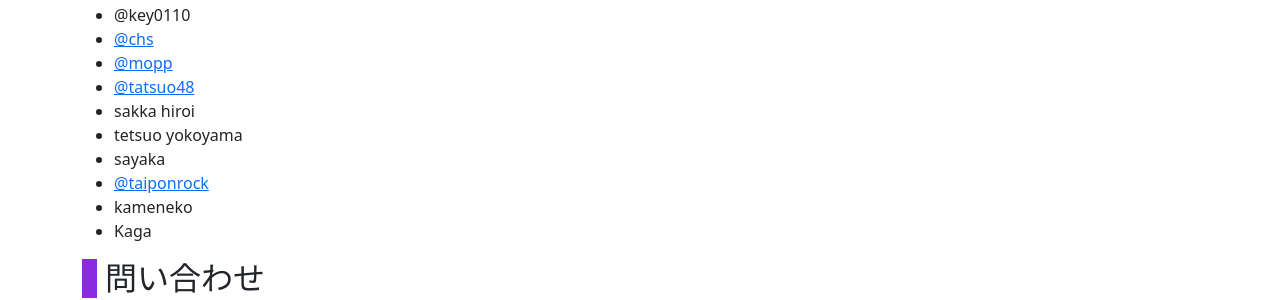
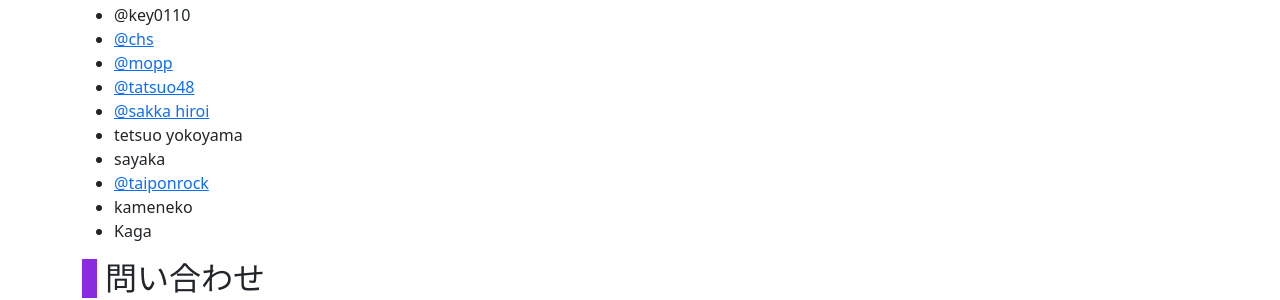
Before and after one commit to jdd-ug/jdd-ug.github.io, a Jekyll site: the page built from about.md, in a window 1280 px wide and 900 px high, scrolled down 827 px. Shown: the part 160-460 px from the top of the window. Built offline with Jekyll 4.4.1, drawn with Linux system fonts in a browser that asks for light colours; part of the change alters nothing that is shown.

```diff
--- a/about.md
+++ b/about.md
@@ -22,7 +22,7 @@ JDDUG とは、Datadog クラウドサービスを利用するユーザーのコ
 - [@chs](/authors/chs)
 - [@mopp](/authors/mopp)
 - [@tatsuo48](/authors/tatsuo48)
-- sakka hiroi
+- [@sakka hiroi](/authors/shiroi)
 - tetsuo yokoyama
 - sayaka
 - [@taiponrock](/authors/taiponrock)
```
